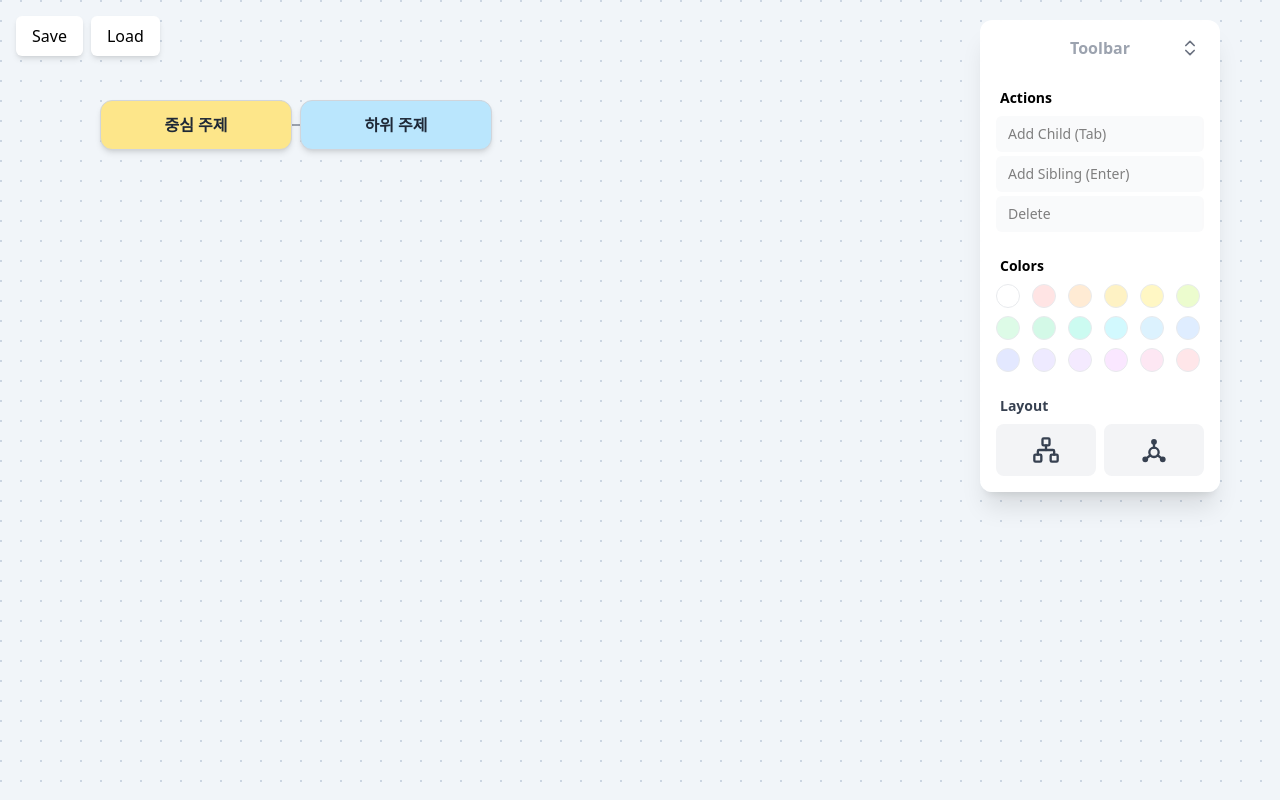
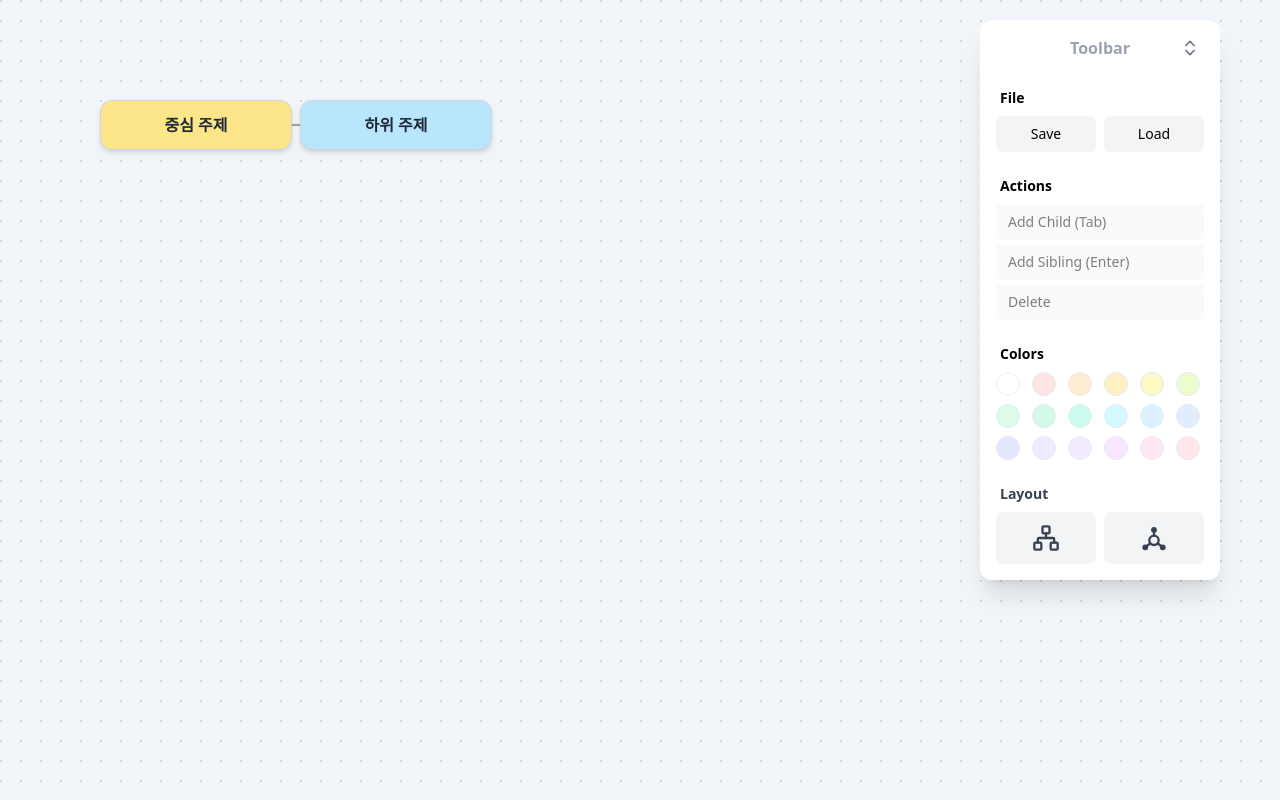
Before and after one commit to gksqls9735/mind-map, a React (Vite) app: page / in a window 1280 px wide. Built offline with nearby package versions, Linux system fonts and the light colour scheme.

Commit message:
Refactor: Relocate Save and Load functionality from Canvas to Toolbar

```diff
--- a/src/component/canvas.tsx
+++ b/src/component/canvas.tsx
@@ -11,7 +11,7 @@ const canvasBackgroundStyle = {
 export default function Canvas() {
   const {
     handleMouseMove, handleMouseUp, handleCanvasClick,
-    handleCanvasDoubleClick, handleSave, handleLoad,
+    handleCanvasDoubleClick,
     handleCanvasMouseDown,
     edges, nodes,
     viewOffset, isPannable, isPanning,
@@ -19,14 +19,6 @@ export default function Canvas() {
 
   return (
     <div>
-      <div className="absolute top-4 left-4 z-10 flex gap-2">
-        <button onClick={handleSave} className="px-4 py-2 bg-white rounded-md shadow-md">
-          Save
-        </button>
-        <button onClick={handleLoad} className="px-4 py-2 bg-white rounded-md shadow-md">
-          Load
-        </button>
-      </div>
 
       <Toolbar />
 
--- a/src/component/toolbar.tsx
+++ b/src/component/toolbar.tsx
@@ -10,7 +10,8 @@ export default function Toolbar() {
     handleMouseDown, handleColorChange, handleToggleView,
     getToggleIcon, getToggleTitle,
     viewMode, position,
-    toolbarRef, selectedNodeId
+    toolbarRef, selectedNodeId,
+    handleSave, handleLoad
   } = useToolbar();
   const { createChildNode, createSiblingNode, removeNode, canAddSibling } = useNodeActions();
 
@@ -57,6 +58,20 @@ export default function Toolbar() {
       </div>
 
       <>
+        <div>
+          <h3 className="font-bold text-sm mb-2 px-1">File</h3>
+          {viewMode === 'expanded' && (
+            <div className="flex gap-2">
+              <button onClick={handleSave} className="flex-1 px-3 py-2 text-sm text-center bg-gray-100 hover:bg-gray-200 rounded-md">
+                Save
+              </button>
+              <button onClick={handleLoad} className="flex-1 px-3 py-2 text-sm text-center bg-gray-100 hover:bg-gray-200 rounded-md">
+                Load
+              </button>
+            </div>
+          )}
+        </div>
+
         <div>
           <h3 className="font-bold text-sm mb-2 px-1">Actions</h3>
           {viewMode === 'expanded' && (
--- a/src/hooks/use-canvas.ts
+++ b/src/hooks/use-canvas.ts
@@ -7,7 +7,7 @@ export function useCanvas() {
   const {
     nodes, edges, draggingNodeId, selectedNodeId,
     updateNodePosition, setDraggingNodeId,
-    addNode, addEdge, setSelectedNodeId, setMindMap,
+    addNode, addEdge, setSelectedNodeId,
     viewOffset, panView
   } = useMindMapStore();
 
@@ -92,21 +92,8 @@ export function useCanvas() {
     //setSelectedNodeId(newNodeId);
   };
 
-  const handleSave = () => {
-    const mindMapData = { nodes, edges };
-    window.electronAPI.saveFile(mindMapData);
-  };
-
-  const handleLoad = async () => {
-    const mindMapData = await window.electronAPI.loadFile();
-    if (mindMapData) {
-      setMindMap(mindMapData);
-    }
-  };
-
   return {
-    handleMouseMove, handleMouseUp, handleCanvasClick, handleCanvasDoubleClick,
-    handleSave, handleLoad, handleCanvasMouseDown,
+    handleMouseMove, handleMouseUp, handleCanvasClick, handleCanvasDoubleClick, handleCanvasMouseDown,
     edges, nodes,
     viewOffset, isPannable, isPanning,
   };
--- a/src/hooks/use-toolbar.tsx
+++ b/src/hooks/use-toolbar.tsx
@@ -5,7 +5,7 @@ import { ChevronsDownUp, ChevronsUpDown, Minimize2 } from "lucide-react";
 type ViewMode = 'expanded' | 'summary' | 'collapsed';
 
 export function useToolbar() {
-  const { selectedNodeId, updateNodeColor, autoLayout, layoutMode } = useMindMapStore();
+  const { selectedNodeId, updateNodeColor, autoLayout, layoutMode, setMindMap, nodes, edges } = useMindMapStore();
 
   const [viewMode, setViewMode] = useState<ViewMode>('expanded');
 
@@ -144,11 +144,25 @@ export function useToolbar() {
     }
   };
 
+  const handleSave = () => {
+    const mindMapData = { nodes, edges };
+    window.electronAPI.saveFile(mindMapData);
+  };
+
+  const handleLoad = async () => {
+    const mindMapData = await window.electronAPI.loadFile();
+    if (mindMapData) {
+      setMindMap(mindMapData);
+    }
+  };
+
+
   return {
     autoLayout, layoutMode,
     handleMouseDown, handleColorChange, handleToggleView,
     getToggleIcon, getToggleTitle,
     viewMode, position,
-    toolbarRef, selectedNodeId
+    toolbarRef, selectedNodeId,
+    handleSave, handleLoad,
   };
 };
```
